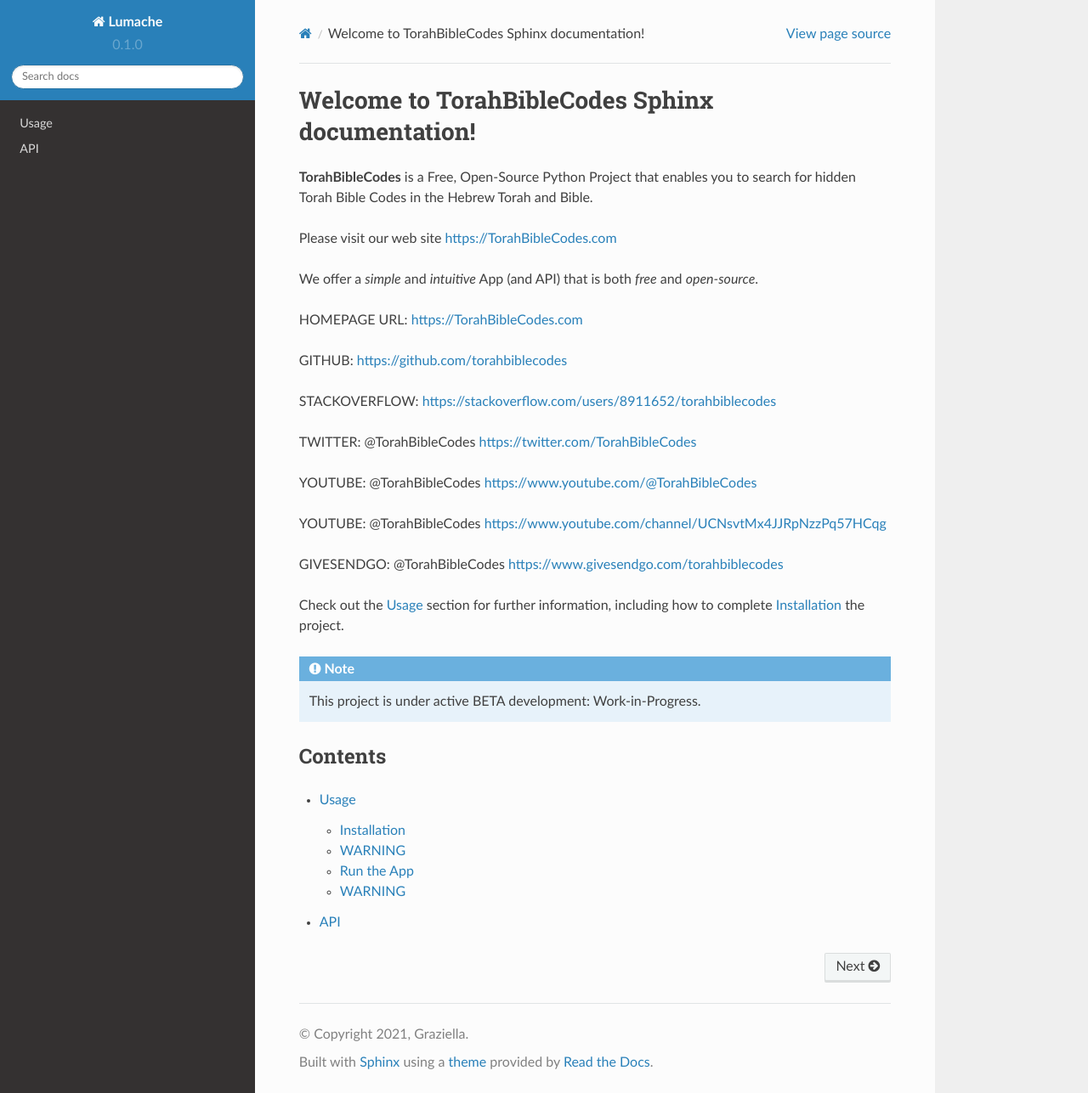
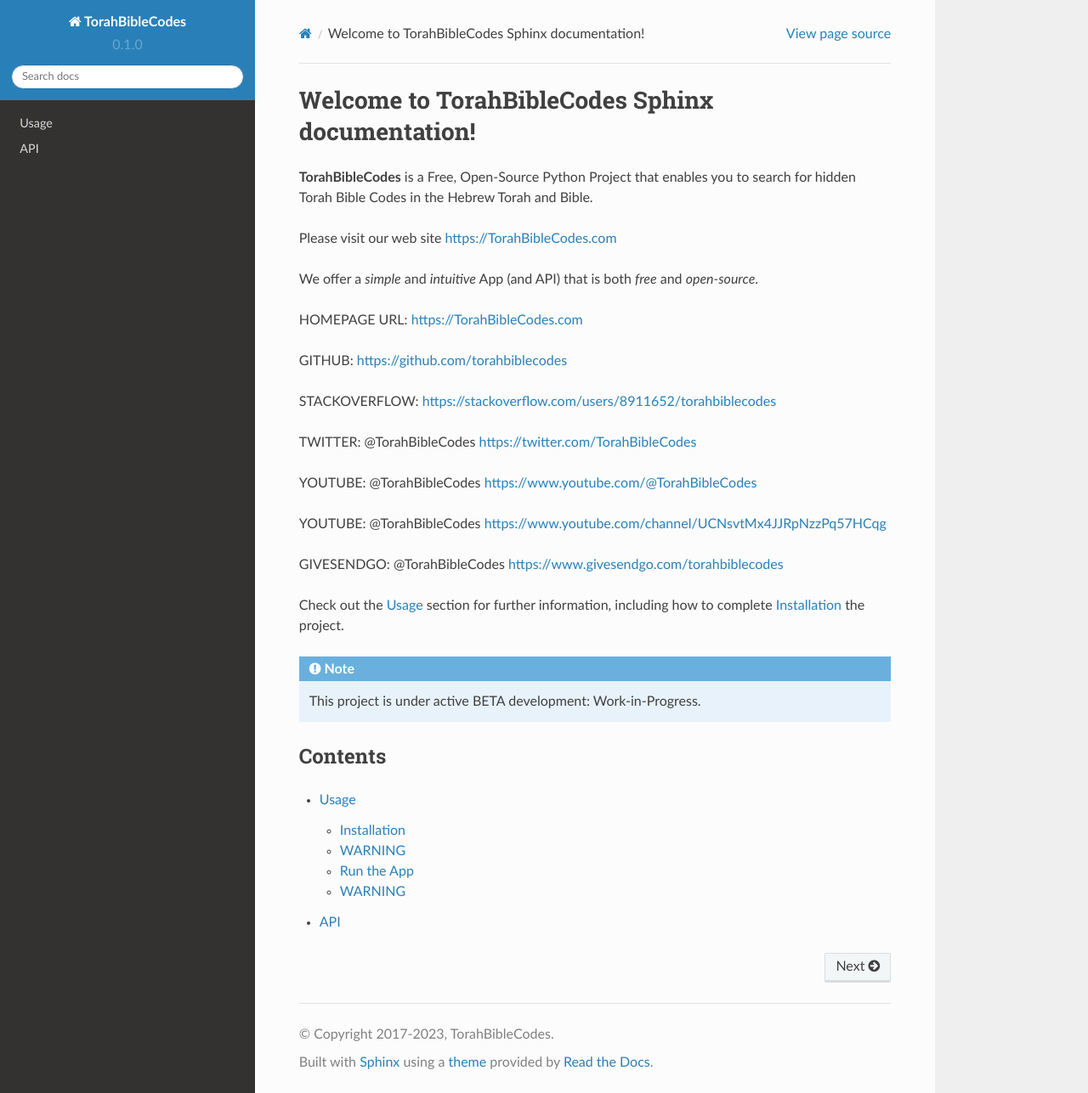
Before and after one commit to TorahBibleCodes/TorahBibleCodes_Sphinx, a Sphinx documentation site: the page built from docs/source/index.rst, in a window 1280 px wide and 1287 px high. Shown: the whole window at 85% size. Built offline with Sphinx 7.4.7 and the Read the Docs theme 2.0.0, drawn with Linux system fonts in a browser that asks for light colours.

Commit message:
Update conf.py

```diff
--- a/docs/source/conf.py
+++ b/docs/source/conf.py
@@ -2,9 +2,9 @@
 
 # -- Project information
 
-project = 'Lumache'
-copyright = '2021, Graziella'
-author = 'Graziella'
+project = 'TorahBibleCodes'
+copyright = '2017-2023, TorahBibleCodes'
+author = 'TorahBibleCodes'
 
 release = '0.1'
 version = '0.1.0'
```
